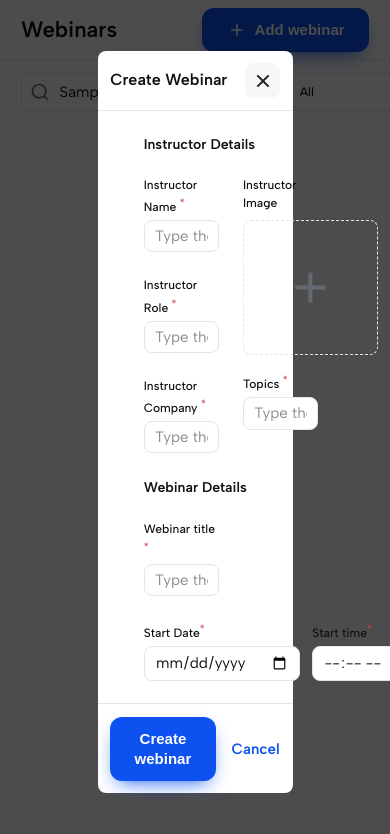
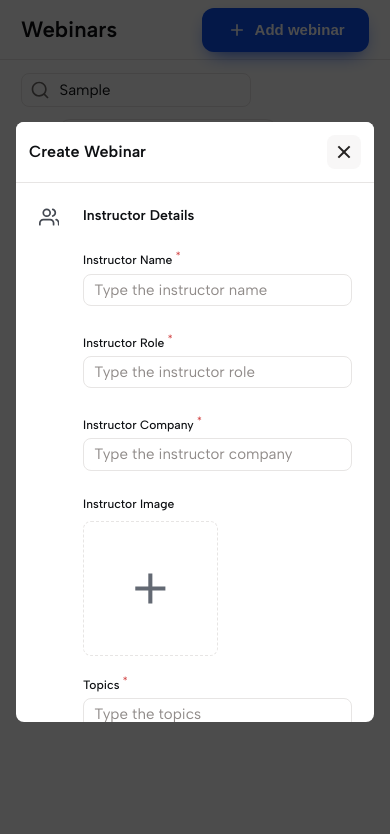
Before and after one commit to Mansi8223/webinar-flow, a React (Create React App) app: page / in a window 390 px wide. Both pictures are taken after typing "Sample" into the empty fields and a click on the button "Add webinar". Shown: the top 834 px of the page. Built offline with nearby package versions, Linux system fonts and the light colour scheme.

Commit message:
responsiveness done

```diff
--- a/src/App.js
+++ b/src/App.js
@@ -119,7 +119,7 @@ function App() {
       <Base>
         <Header title="Webinars" addHandler={addHandler} />
         <div className="d-flex d-flex-column gap-5 pt-5 pb-5 pl-10 pr-10">
-          <div className="d-flex d-justify-space-between">
+          <div className="d-flex d-flex-wrap gap-3 d-justify-space-between">
             <div className="d-flex gap-3">
               <div className="d-flex d-align-center gap-2 pl-3 pr-3 pt-2 pb-2 bg-white border rounded-8">
                 <svg
@@ -152,7 +152,7 @@ function App() {
               />
             </div>
           </div>
-          <div className="d-grid d-grid-frame-3 gap-6">
+          <div className="d-grid responsive-grid gap-6">
             {data
               .filter((val) => {
                 if (searchTerm === "") {
--- a/src/Modals/ModalWrapper.js
+++ b/src/Modals/ModalWrapper.js
@@ -7,7 +7,9 @@ function ModalWrapper(props) {
       <div
         className={`col-12 d-flex d-justify-center ${styles["modal-verify"]}`}
       >
-        <div className={`col-6 bg-white rounded-8`}>{props.children}</div>
+        <div className={`col-11 col-xl-6 bg-white rounded-8`}>
+          {props.children}
+        </div>
       </div>
     </div>
   );
--- a/src/Modals/WebinarModal.js
+++ b/src/Modals/WebinarModal.js
@@ -94,7 +94,9 @@ function WebinarModal(props) {
 
   return (
     <form onSubmit={submitHandler} className="d-flex d-flex-column">
-      <div className="d-flex d-align-center d-justify-space-between p-5 border-bottom">
+      <div
+        className={`${styles.header} d-flex d-align-center d-justify-space-between p-5 border-bottom bg-white`}
+      >
         <span className="h4 f-600 l-28 text-black">{props.modalTitle}</span>
         <div
           onClick={() => props.closeHandler()}
@@ -155,8 +157,8 @@ function WebinarModal(props) {
           </svg>
           <div className="col-12 d-flex d-flex-column gap-5">
             <span className="h5 f-600 l-28 text-black">Instructor Details</span>
-            <div className="d-flex d-justify-space-between gap-6">
-              <div className="col-6 d-flex d-flex-column gap-6">
+            <div className="form-inputs d-flex d-justify-space-between gap-6">
+              <div className="col-12 col-lg-6 d-flex d-flex-column gap-6">
                 <div className="d-flex d-flex-column gap-1">
                   <h6 className="f-500 l-20 text-black">
                     Instructor Name <sup className="text-error">*</sup>
@@ -197,7 +199,7 @@ function WebinarModal(props) {
                   />
                 </div>
               </div>
-              <div className="col-6 d-flex d-flex-column gap-4">
+              <div className="col-12 col-lg-6 d-flex d-flex-column gap-4">
                 <div className="d-flex d-flex-column gap-2">
                   <h6 className="f-500 l-20 text-black">Instructor Image</h6>
                   <div
@@ -297,7 +299,7 @@ function WebinarModal(props) {
           </svg>
           <div className="col-12 d-flex d-flex-column gap-5">
             <span className="h5 f-600 l-28 text-black">Webinar Details</span>
-            <div className="col-6 d-flex d-flex-column gap-6">
+            <div className="col-12 d-flex d-flex-column gap-6">
               <div className="d-flex d-flex-column gap-1">
                 <h6 className="f-500 l-20 text-black">
                   Webinar title <sup className="text-error">*</sup>
@@ -311,7 +313,7 @@ function WebinarModal(props) {
                   placeholder="Type the webinar title "
                 />
               </div>
-              <div className="d-flex gap-3">
+              <div className="d-flex d-flex-wrap gap-3">
                 <div className="d-flex d-flex-column gap-1">
                   <h6 className="f-500 l-20 text-black">
                     Start Date<sup className="text-error">*</sup>
--- a/src/styles/modularCSS/ModalWrapper.module.css
+++ b/src/styles/modularCSS/ModalWrapper.module.css
@@ -16,3 +16,10 @@
 .modal-verify {
     margin: 0 auto;
 }
+
+.modal-verify>div{
+    height: auto;
+    max-height: 600px;
+    overflow: hidden;
+    overflow-y: scroll;
+}
--- a/src/styles/modularCSS/WebinarModal.module.css
+++ b/src/styles/modularCSS/WebinarModal.module.css
@@ -1,3 +1,8 @@
+.header{
+    top: 0;
+    z-index: 99;
+    position: sticky;
+}
 .imageContainer{
     width: 135px;
     height: 135px;
--- a/src/styles/structure.css
+++ b/src/styles/structure.css
@@ -35,31 +35,55 @@ Breakpoints
     .col-12{
         width:calc(100% / 12 * 12);
     }
+    .form-inputs {
+        flex-direction: column;
+    }
 
 }
 @media screen and (min-width:359.98px) {
     .col-xs-11 {
         width: calc(100% / 12 * 11);
     }
+    .responsive-grid{
+        grid-template-columns: repeat(1, 1fr);
+    }
 }
 @media screen and (min-width:567.98px) {
     .col-sm-7 {
         width: calc(100% / 12 * 7);
+    }
+    .responsive-grid {
+        grid-template-columns: repeat(1, 1fr);
     }
 }
 @media screen and (min-width:767.98px) {
     .col-md-6 {
         width: calc(100% / 12 * 6);
     }
+        .responsive-grid {
+            grid-template-columns: repeat(2, 1fr);
+        }
 }
 @media screen and (min-width:991.98px) {
     .col-lg-5 {
         width: calc(100% / 12 * 5);
     }
+    .col-lg-6 {
+        width: calc(100% / 12 * 6);
+    }
+    .form-inputs {
+        flex-direction: row;
+    }
 }
 @media screen and (min-width:1199.98px) {
     .col-xl-5 {
         width: calc(100% / 12 * 5);
+    }
+        .col-xl-6 {
+            width: calc(100% / 12 * 6);
+        }
+    .responsive-grid {
+        grid-template-columns: repeat(3, 1fr);
     }
 }
 @media screen and (min-width:1399.98px) {
```
